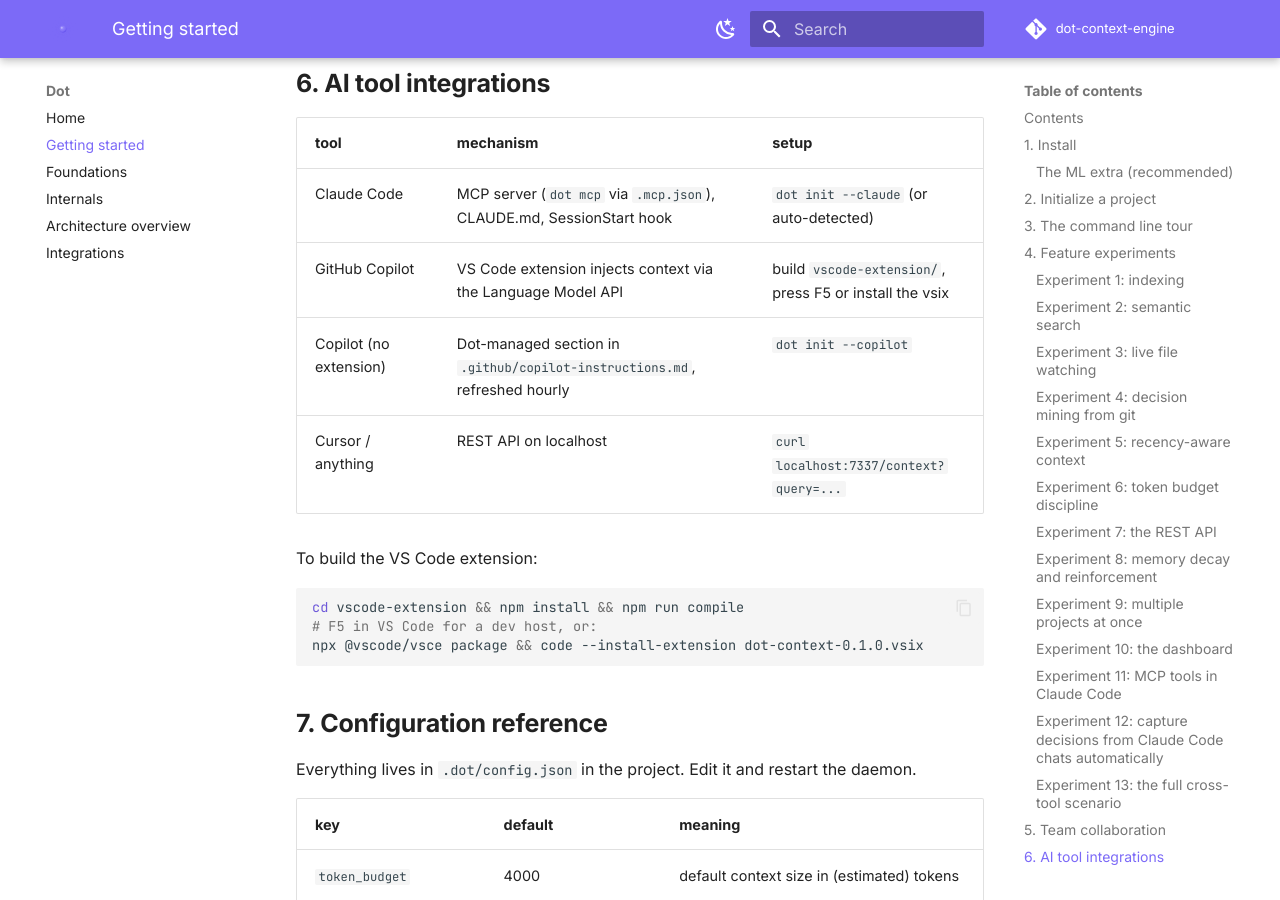
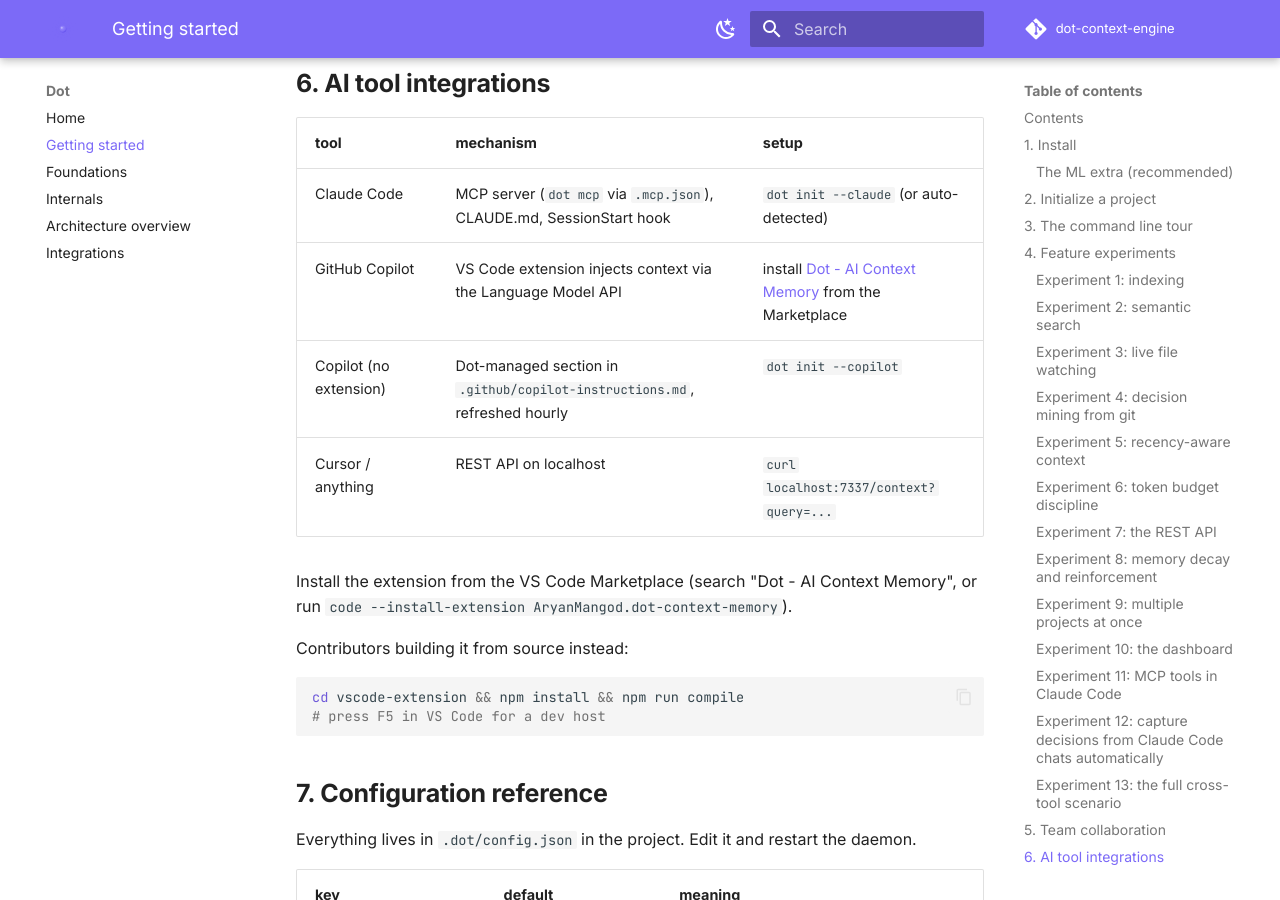
Before and after one commit to Aryan-MP/dot-context-engine, an MkDocs documentation site: the page built from docs/getting-started.md, in a window 1280 px wide and 900 px high, scrolled down 7575 px. Built offline with MkDocs 1.6.1 and Material for MkDocs 9.7.7, drawn with Linux system fonts in a browser that asks for light colours; comment, search, counter and statistics services are not loaded.

Commit message:
docs: install the VS Code extension from the Marketplace, not a vsix

````diff
--- a/docs/getting-started.md
+++ b/docs/getting-started.md
@@ -357,16 +357,18 @@
 | tool | mechanism | setup |
 |---|---|---|
 | Claude Code | MCP server (`dot mcp` via `.mcp.json`), CLAUDE.md, SessionStart hook | `dot init --claude` (or auto-detected) |
-| GitHub Copilot | VS Code extension injects context via the Language Model API | build `vscode-extension/`, press F5 or install the vsix |
+| GitHub Copilot | VS Code extension injects context via the Language Model API | install [Dot - AI Context Memory](https://marketplace.visualstudio.com/items?itemName=AryanMangod.dot-context-memory) from the Marketplace |
 | Copilot (no extension) | Dot-managed section in `.github/copilot-instructions.md`, refreshed hourly | `dot init --copilot` |
 | Cursor / anything | REST API on localhost | `curl localhost:7337/context?query=...` |
 
-To build the VS Code extension:
+Install the extension from the VS Code Marketplace (search "Dot - AI Context
+Memory", or run `code --install-extension AryanMangod.dot-context-memory`).
+
+Contributors building it from source instead:
 
 ```bash
 cd vscode-extension && npm install && npm run compile
-# F5 in VS Code for a dev host, or:
-npx @vscode/vsce package && code --install-extension dot-context-0.1.0.vsix
+# press F5 in VS Code for a dev host
 ```
 
 ## 7. Configuration reference
````
Also changed, not shown: README.md (+4 -4 lines).
